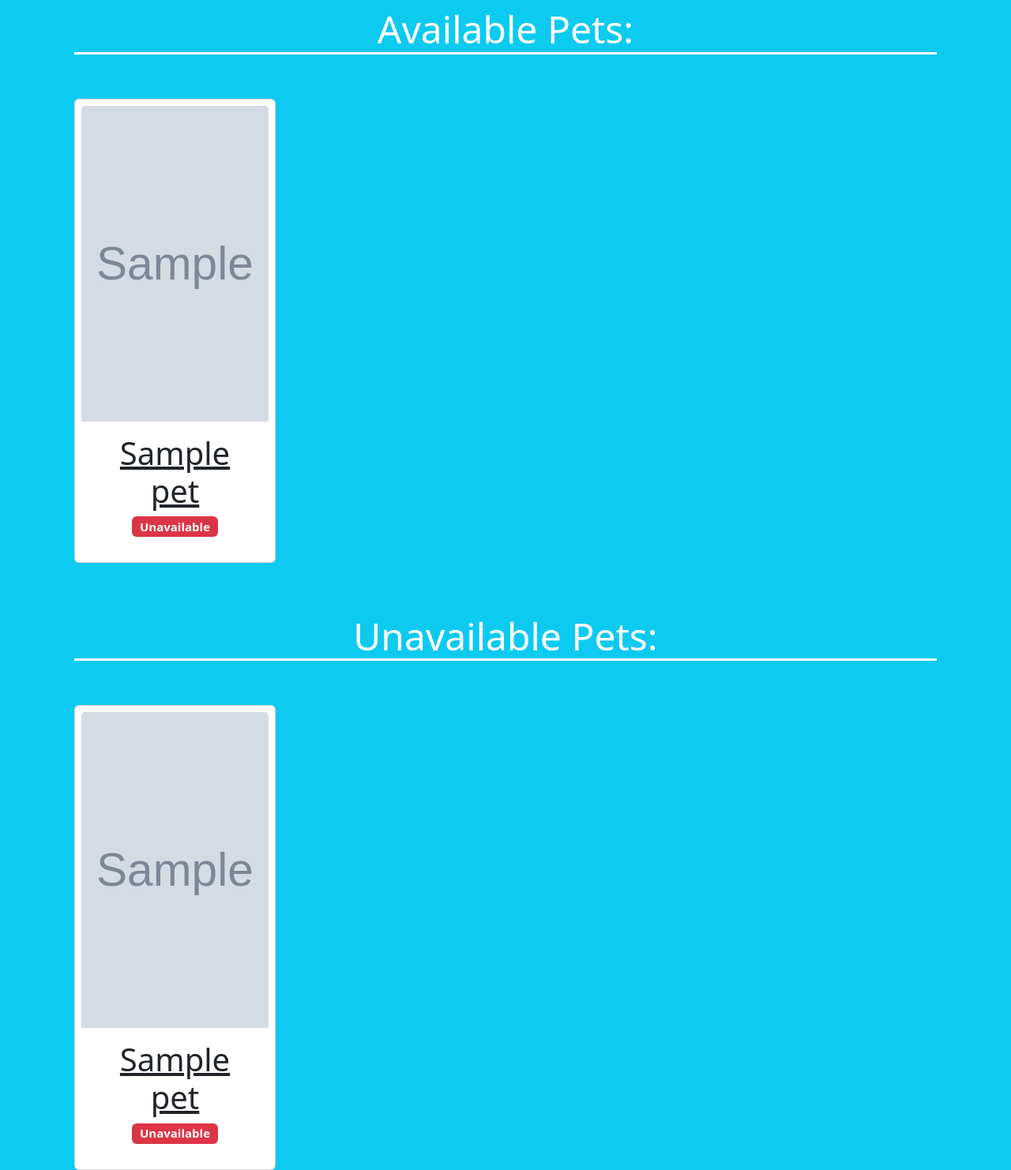
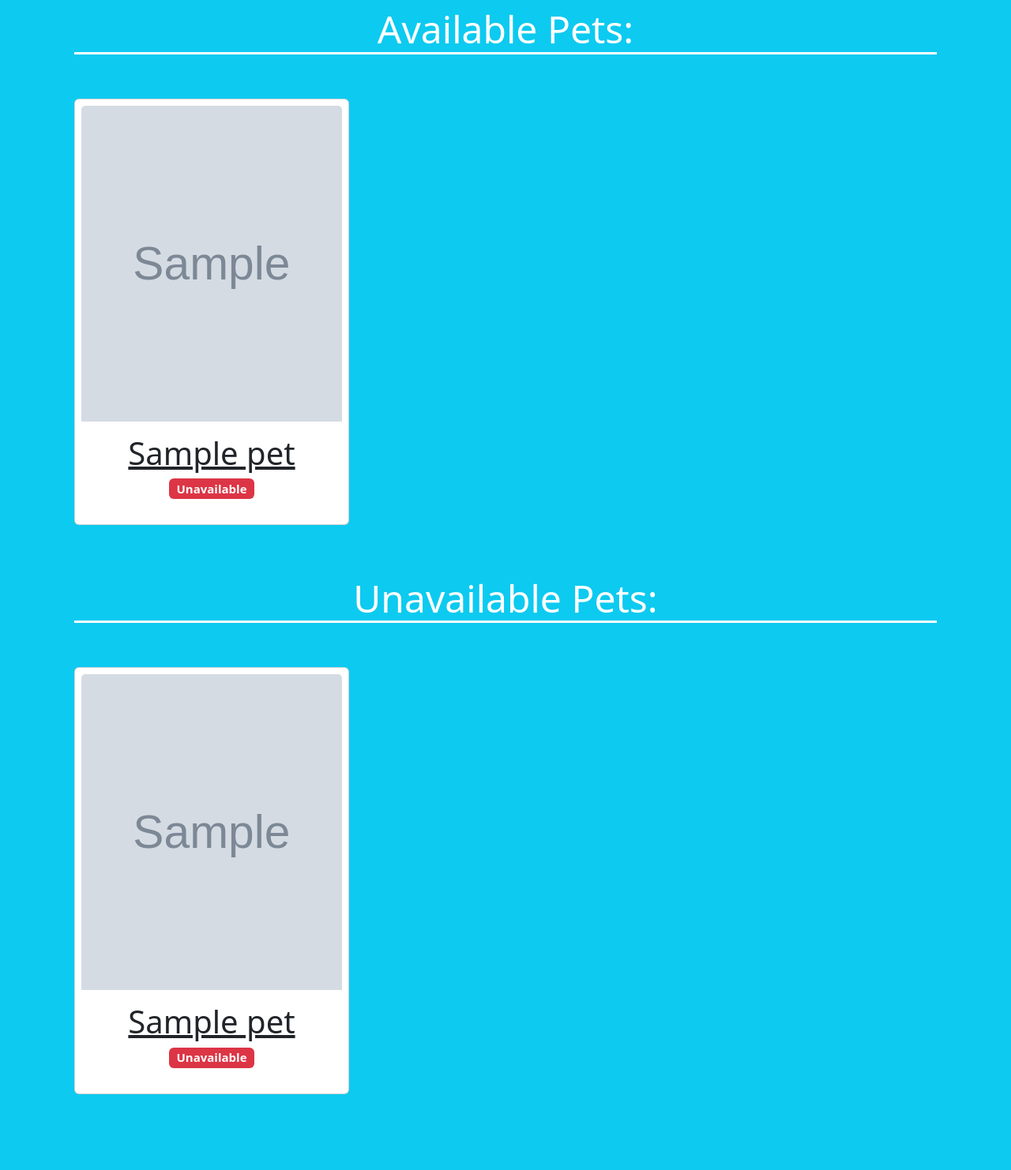
Before and after one commit to benlemus/adopt_a_pet, a Flask app: template templates/home_page.html in a window 1280 px wide. Shown: the part 56-1538 px from the top of the page at 79% size. After the commit the page ends 1442 px from the top, so only its background shows below. Run offline with Flask 3, Linux system fonts and the light colour scheme; the template is opened without the code that fills it: most values are stand-ins (such as "Sample title", 1, 10 or a date in 2020); grey boxes marked "Sample" are stand-in pictures; some libraries are stand-ins or nearby versions.

Commit message:
Fixed uploading a file on update pet form. Fixed spacing with Bootstrap cards on homepage

```diff
--- a/templates/home_cards.j2
+++ b/templates/home_cards.j2
@@ -2,7 +2,7 @@
     <h2 class="page_title mt-5 pt-3">Available Pets:</h2>
     <div class="row">
         {% for pet in ap %}
-            <div class="col-sm-6 col-xl-3">
+            <div class="col-md-6 col-xl-4">
                 <div class="card text-center p-2 mt-5">
                     {% if pet.file %}
                         <img src="/static/uploads/{{pet.file}}" alt="" class="card-img-top pet_img" />
@@ -30,7 +30,7 @@
     <h2 class="page_title mt-5 pt-3">Unavailable Pets:</h2>
     <div class="row">
         {% for pet in up %}
-            <div class="col-sm-6 col-xl-3">
+            <div class="col-md-6 col-xl-4">
                 <div class="card text-center p-2 mt-5">
                     {% if pet.file %}
                         <img src="/static/uploads/{{pet.file}}" alt="" class="card-img-top pet_img" />
```
Also changed, not shown: templates/edit_pet.html (+6 -1 lines).
